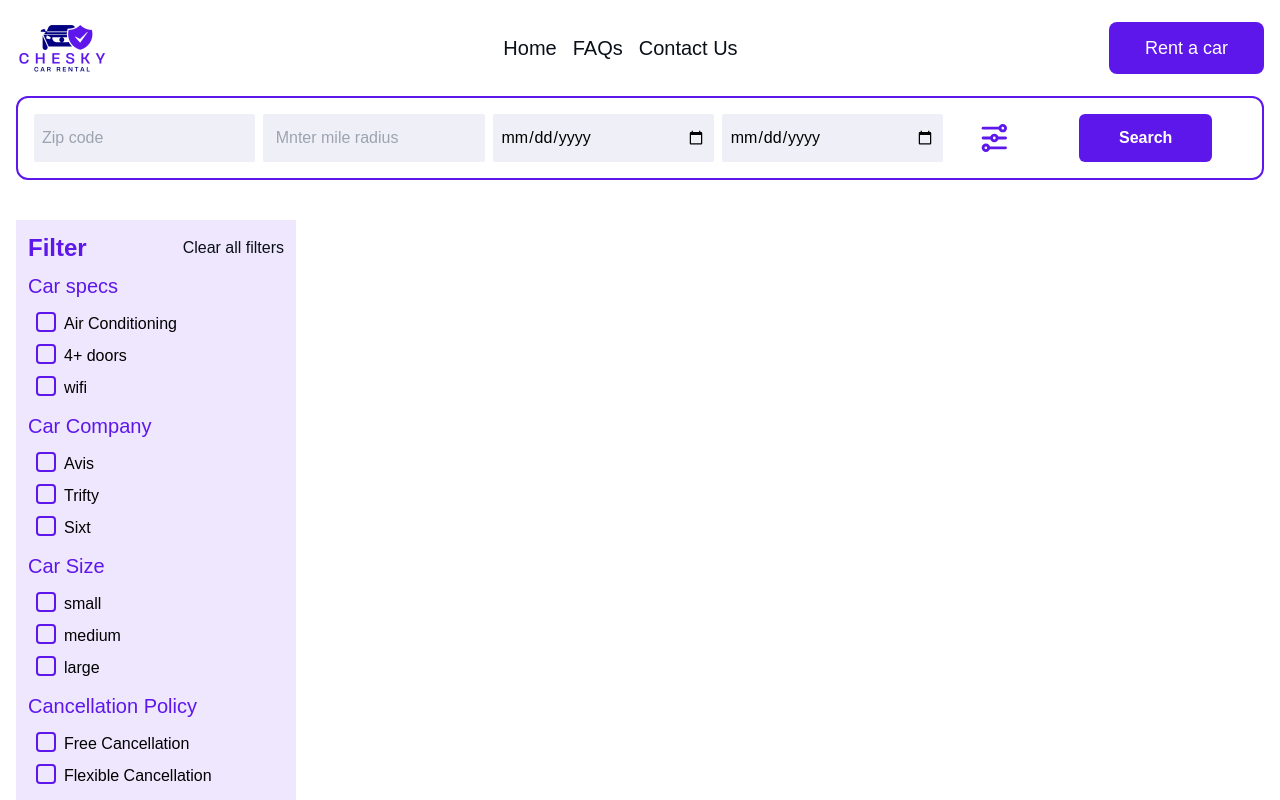
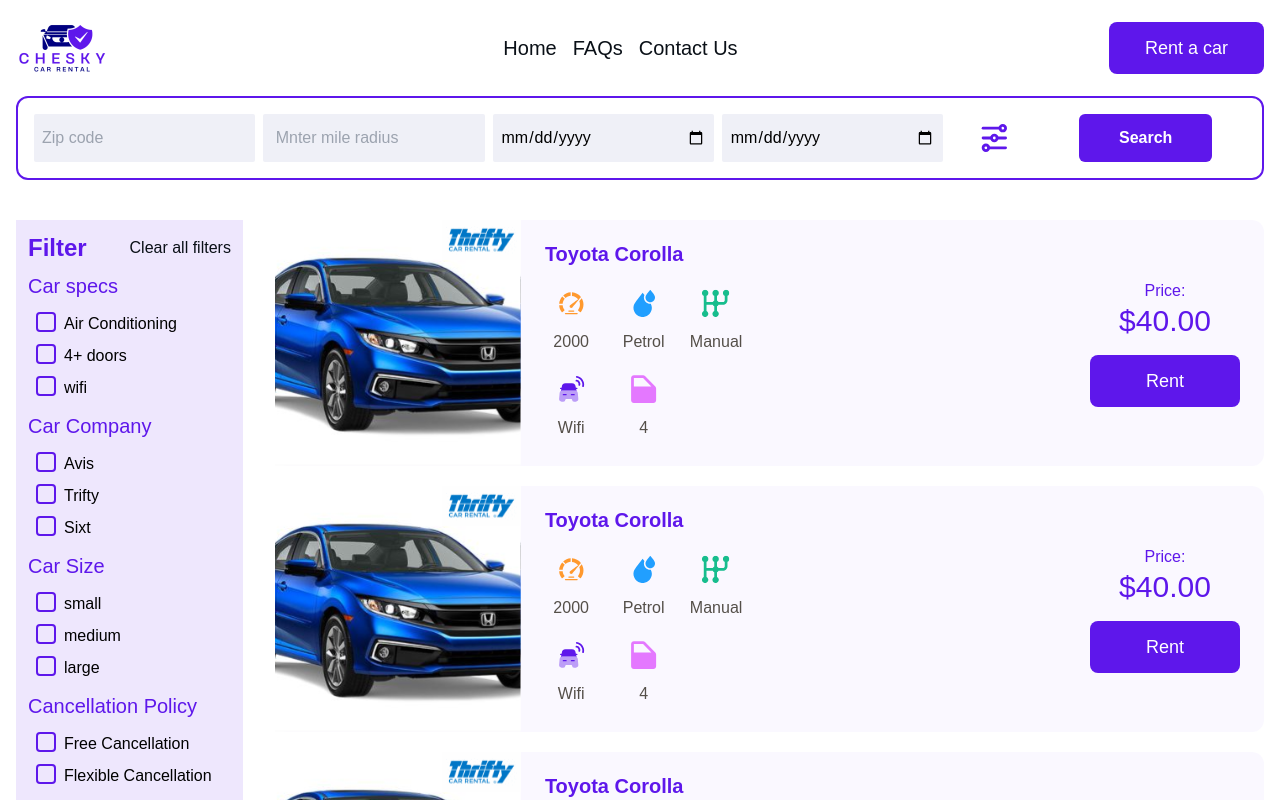
Before and after one commit to AfeezGL/chesky-frontend, a Next.js app: page /cars in a window 1280 px wide. Shown: the top 800 px of the page. Built offline with nearby package versions, Linux system fonts and the light colour scheme.

Commit message:
feat: adds car list section

```diff
--- /dev/null
+++ b/cars/CarList.jsx
@@ -0,0 +1,19 @@
+import CarImg from '@/assets/cars/car-img.svg';
+import Car from './partials/Car';
+
+const carlist = [
+  { id: 1, name: 'Toyota Corolla', image: CarImg, price: 40 },
+  { id: 2, name: 'Toyota Corolla', image: CarImg, price: 40 },
+  { id: 3, name: 'Toyota Corolla', image: CarImg, price: 40 },
+  { id: 4, name: 'Toyota Corolla', image: CarImg, price: 40 },
+  { id: 5, name: 'Toyota Corolla', image: CarImg, price: 40 },
+];
+export default function CarList() {
+  return (
+    <div className='px-3 sm:px-0 w-full'>
+      {carlist.map((car) => (
+        <Car car={car} key={car.id} />
+      ))}
+    </div>
+  );
+}
--- /dev/null
+++ b/cars/partials/Car.jsx
@@ -0,0 +1,35 @@
+import Image from 'next/image';
+import Link from 'next/link';
+import CarFeatures from './Carfeatures';
+
+export default function Car({ car }) {
+  return (
+    <div className='flex gap-6 bg-chesky-gray bg-opacity-5 rounded-xl mb-5 last-of-type:mb-0'>
+      <Image src={car.image} alt={car.name} />
+      <div className='grow flex justify-between'>
+        <div>
+          <p className='text-blue font-bold text-xl py-5'>{car.name}</p>
+          <CarFeatures />
+        </div>
+        <div className='flex gap-4 flex-col justify-center items-center px-6'>
+          <div className='text-blue text-center'>
+            <span className='block'>Price:</span>
+            <strong className='text-3xl font-normal'>
+              {car.price.toLocaleString('en-us', {
+                style: 'currency',
+                currency: 'USD',
+                minimumFractionDigits: 2,
+              })}
+            </strong>
+          </div>
+          <Link
+            href={`/cars/${car.id}`}
+            className='bg-blue py-3 px-14 text-white text-lg rounded-lg'
+          >
+            Rent
+          </Link>
+        </div>
+      </div>
+    </div>
+  );
+}
--- /dev/null
+++ b/cars/partials/Carfeatures.jsx
@@ -0,0 +1,28 @@
+import {
+  DoorIcon,
+  MileageIcon,
+  PetrolIcon,
+  TransmissionIcon,
+  WifiIcon,
+} from '@/assets/cars';
+
+const features = [
+  { id: 1, icon: <MileageIcon />, details: 2000 },
+  { id: 2, icon: <PetrolIcon />, details: 'Petrol' },
+  { id: 3, icon: <TransmissionIcon />, details: 'Manual' },
+  { id: 4, icon: <WifiIcon />, details: 'Wifi' },
+  { id: 5, icon: <DoorIcon />, details: 4 },
+];
+
+export default function CarFeatures() {
+  return (
+    <div className='grid grid-cols-3 gap-5 text-dark-400 font-normal'>
+      {features.map((feature) => (
+        <div className='flex flex-col gap-3 items-center' key={feature.id}>
+          {feature.icon}
+          <p>{feature.details}</p>
+        </div>
+      ))}
+    </div>
+  );
+}
--- a/pages/cars/index.jsx
+++ b/pages/cars/index.jsx
@@ -1,3 +1,4 @@
+import CarList from '@/cars/CarList';
 import SearchBar from '@/components/SearchBar';
 import SideBar from '@/sidebar/SideBar';
 
@@ -7,6 +8,7 @@ export default function Index() {
       <SearchBar />
       <div className='py-10 sm:flex sm:gap-8'>
         <SideBar />
+        <CarList />
       </div>
     </>
   );
--- a/styles/output.css
+++ b/styles/output.css
@@ -567,6 +567,10 @@ video {
   margin-top: 7rem;
 }
 
+.mb-5 {
+  margin-bottom: 1.25rem;
+}
+
 .block {
   display: block;
 }
@@ -617,6 +621,10 @@ video {
 
 .flex-1 {
   flex: 1 1 0%;
+}
+
+.grow {
+  flex-grow: 1;
 }
 
 .list-none {
@@ -679,6 +687,10 @@ video {
 
 .gap-5 {
   gap: 1.25rem;
+}
+
+.gap-6 {
+  gap: 1.5rem;
 }
 
 .space-x-4 > :not([hidden]) ~ :not([hidden]) {
@@ -746,8 +758,17 @@ video {
   background-color: #EFF0F7;;
 }
 
+.bg-chesky-gray {
+  --tw-bg-opacity: 1;
+  background-color: rgb(162 121 248 / var(--tw-bg-opacity));
+}
+
 .bg-opacity-40 {
   --tw-bg-opacity: 0.4;
+}
+
+.bg-opacity-5 {
+  --tw-bg-opacity: 0.05;
 }
 
 .p-2 {
@@ -829,6 +850,16 @@ video {
 .py-9 {
   padding-top: 2.25rem;
   padding-bottom: 2.25rem;
+}
+
+.px-14 {
+  padding-left: 3.5rem;
+  padding-right: 3.5rem;
+}
+
+.py-5 {
+  padding-top: 1.25rem;
+  padding-bottom: 1.25rem;
 }
 
 .pb-12 {
@@ -970,6 +1001,11 @@ video {
   color: rgb(130 130 130 / var(--tw-text-opacity));
 }
 
+.text-dark-400 {
+  --tw-text-opacity: 1;
+  color: rgb(84 79 73 / var(--tw-text-opacity));
+}
+
 .text-pink {
   --tw-text-opacity: 1;
   color: rgb(255 214 198 / var(--tw-text-opacity));
@@ -1042,6 +1078,10 @@ video {
   }
 }
 
+.last-of-type\:mb-0:last-of-type {
+  margin-bottom: 0px;
+}
+
 .checked\:bg-blue:checked {
   --tw-bg-opacity: 1;
   background-color: rgb(94 23 235 / var(--tw-bg-opacity));
@@ -1103,6 +1143,11 @@ video {
 
   .sm\:bg-opacity-10 {
     --tw-bg-opacity: 0.1;
+  }
+
+  .sm\:px-0 {
+    padding-left: 0px;
+    padding-right: 0px;
   }
 
   .sm\:text-2xl {
--- a/tailwind.config.js
+++ b/tailwind.config.js
@@ -6,6 +6,7 @@ module.exports = {
     './layout/**/*.{html,js,jsx}',
     './homepage/**/*.{html,js,jsx}',
     './sidebar/**/*.{html,js,jsx}',
+    './cars/**/*.{html,js,jsx}',
   ],
   theme: {
     colors: {
```
Also changed, not shown: assets/cars/car-img.svg (added).
